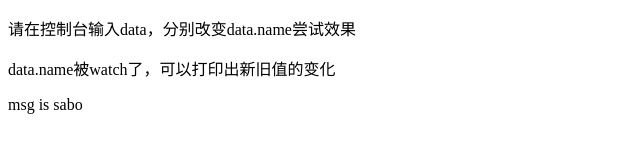
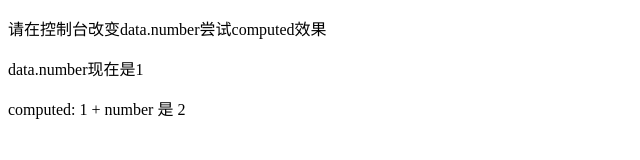
Before and after one commit to momoqianduanlu/vue-compiler, a website built with webpack: page public/index.html in a window 1280 px wide. Shown: the whole page, without its empty margins (0-640 px from the left). Built offline with nearby package versions, Linux system fonts and the light colour scheme.

Commit message:
feat: computed

```diff
--- a/public/index.html
+++ b/public/index.html
@@ -7,5 +7,6 @@
 </head>
 <body>
   <div id="app"></div>
+  <div id="app2"></div>
 </body>
 </html>
--- a/public/index.js
+++ b/public/index.js
@@ -1,15 +1,27 @@
 import { Watcher } from '../src/watcher'
 import { reactive } from '../src/reactive'
+import { computed } from '../src/computed'
 
 const data = reactive({
-  name: 'sabo'
+  name: 'sabo',
+  number: 1
 })
 
+// new Watcher(() => {
+//   document.getElementById('app').innerHTML = `
+//     <p>请在控制台输入data，分别改变data.name尝试效果</p>
+//     <p>data.name被watch了，可以打印出新旧值的变化</p>
+//     name is ${data.name} <br>
+//   `
+// })
+
+const numberPlusOne = computed(() => data.number + 1)
+
 new Watcher(() => {
-  document.getElementById('app').innerHTML = `
-    <p>请在控制台输入data，分别改变data.name尝试效果</p>
-    <p>data.name被watch了，可以打印出新旧值的变化</p>
-    msg is ${data.name} <br>
+  document.getElementById('app2').innerHTML = `
+  <p>请在控制台改变data.number尝试computed效果</p>
+  <p>data.number现在是${data.number}</p>
+    computed: 1 + number 是 ${numberPlusOne.value}
   `
 })
 
--- /dev/null
+++ b/src/computed.js
@@ -0,0 +1,15 @@
+import { Watcher } from './watcher'
+
+export function computed(getter) {
+  let def = {} // 用来存储computed的返回值
+  const computedWatcher = new Watcher(getter, { computed: true })
+  Object.defineProperty(def, 'value', {
+    get() {
+      // 计算属性watcher在这时收集了渲染watcher
+      computedWatcher.depend()
+      // 将Dep.target设置为computedWatcher
+      return computedWatcher.get()
+    }
+  })
+  return def
+}
--- a/src/reactive.js
+++ b/src/reactive.js
@@ -28,6 +28,7 @@ function defineReactive(data, key) {
       return val
     },
     set(newVal) {
+      debugger
       val = newVal
       dep.notify()
     }
--- a/src/watcher.js
+++ b/src/watcher.js
@@ -1,11 +1,18 @@
-import { pushTarget, popTarget } from './dep'
+import { Dep, pushTarget, popTarget } from './dep'
 
 export class Watcher {
   // 在这getter可以理解为渲染函数
-  constructor(getter) {
+  constructor(getter, options = {}) {
+    const { computed } = options
     this.getter = getter
     this.value = undefined
-    this.get()
+
+    if (computed) {
+      // computed拥有自己的dep
+      this.dep = new Dep()
+    } else {
+      this.get()
+    }
   }
   get() {
     // 设置当前正在运行的watcher
@@ -14,6 +21,12 @@ export class Watcher {
     popTarget()
     return this.value
   }
+
+  // 仅为computed使用
+  depend() {
+    this.dep.depend(this)
+  }
+
   update() {
     this.get()
   }
```
